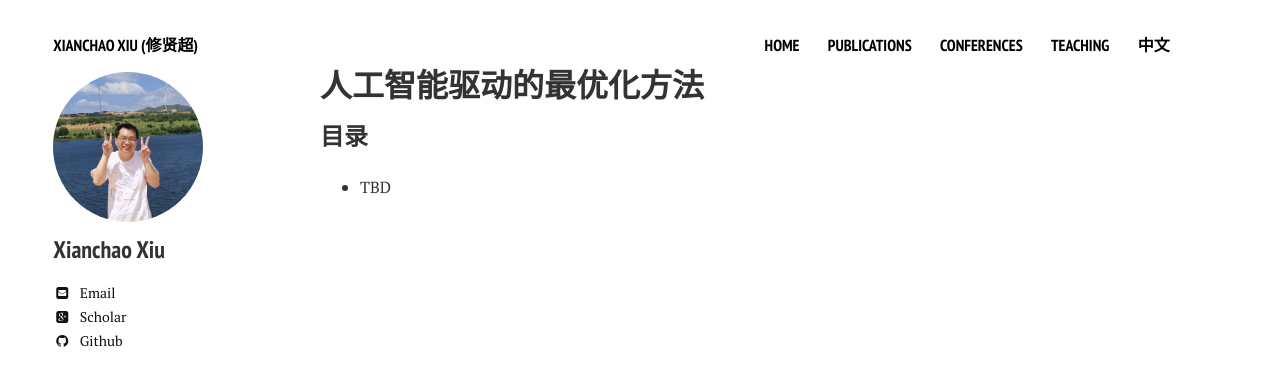
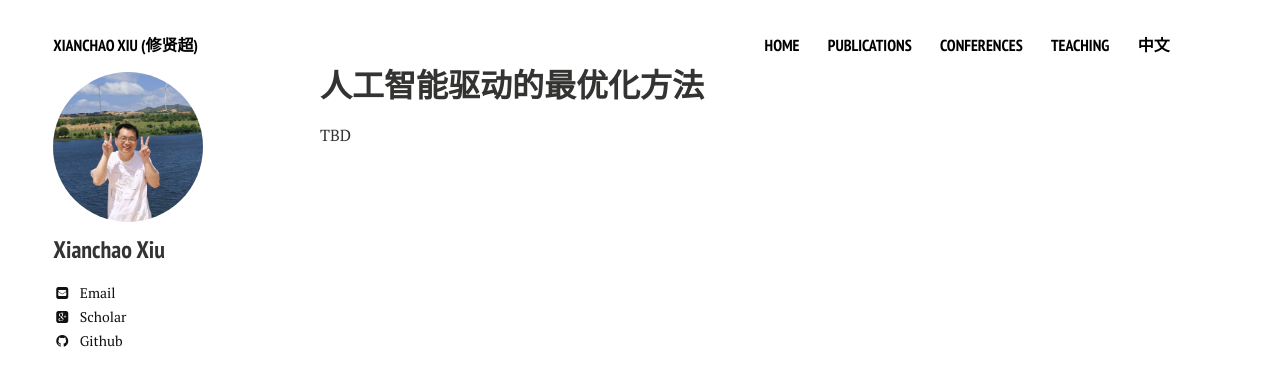
Before and after one commit to xianchaoxiu/xianchaoxiu.github.io, a Jekyll site: the page built from chinese/book/AIOPT/index.md, in a window 1280 px wide. Shown: the top 386 px of the page. Built offline with Jekyll 4.4.1, drawn with Linux system fonts in a browser that asks for light colours; nearby versions of some CDN libraries.

Commit message:
Update index.md

```diff
--- a/chinese/book/AIOPT/index.md
+++ b/chinese/book/AIOPT/index.md
@@ -6,6 +6,4 @@ share: false
 ---
 
 
-### 目录
-
-* TBD
+TBD
```
